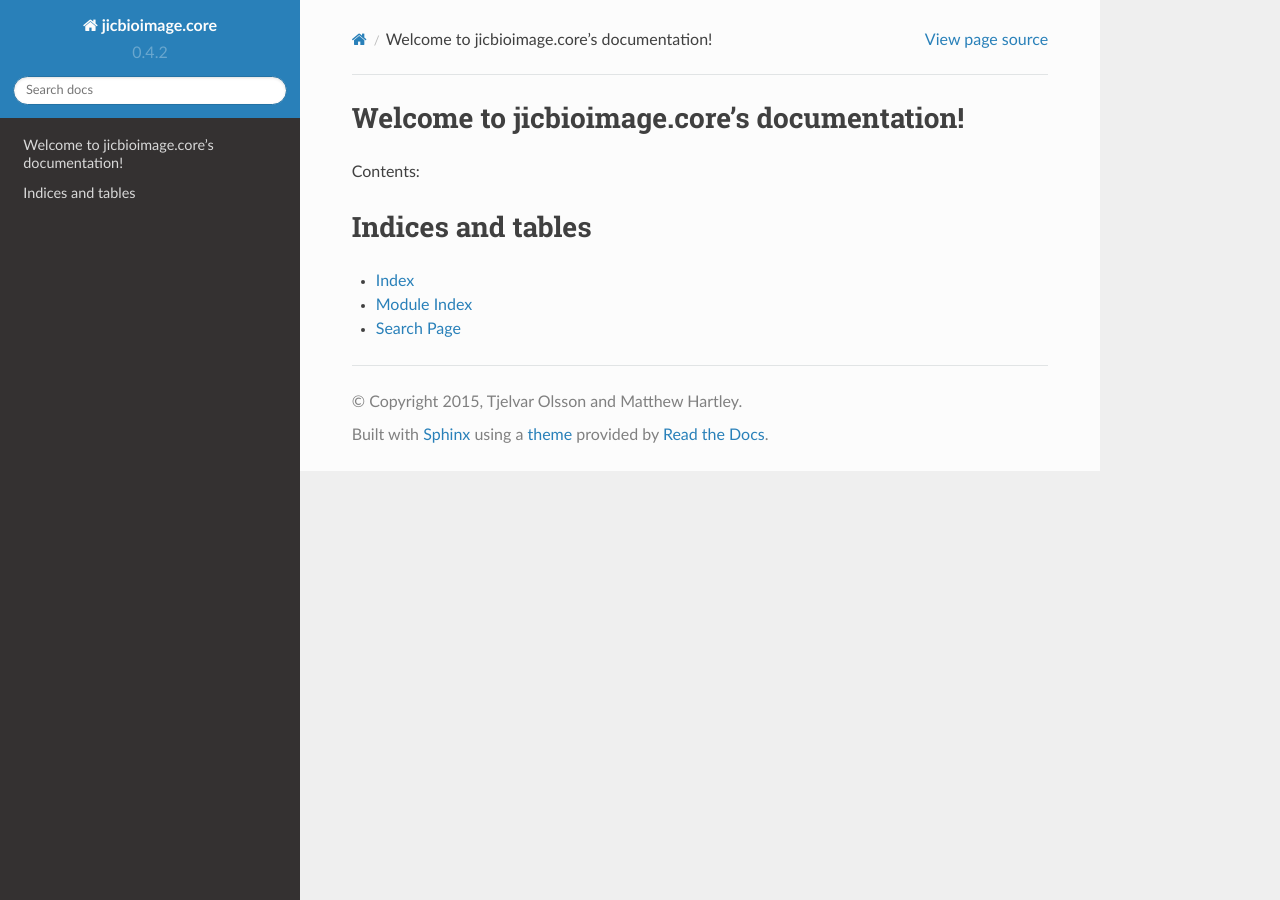
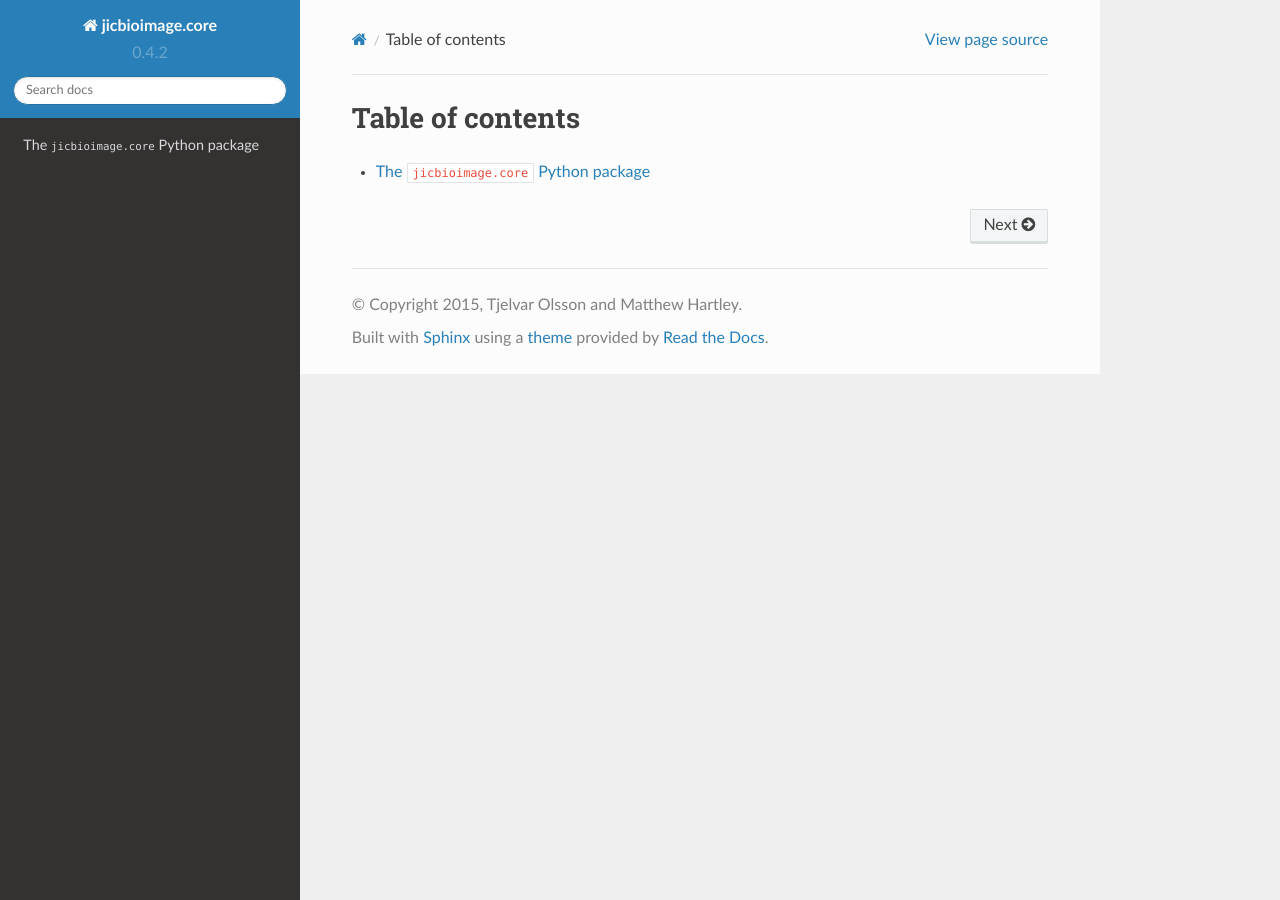
Before and after one commit to JIC-CSB/jicbioimage.core, a Sphinx documentation site: the page built from docs/source/index.rst, in a window 1280 px wide. Built offline with Sphinx 7.4.7 and the Read the Docs theme 2.0.0, drawn with Linux system fonts in a browser that asks for light colours.

Commit message:
Included readme content in the documentation.

```diff
--- a/README.rst
+++ b/README.rst
@@ -1,5 +1,5 @@
-``jicbioimage.core``
-====================
+The ``jicbioimage.core`` Python package
+=======================================
 
 .. image:: https://badge.fury.io/py/jicbioimage.core.svg
    :target: http://badge.fury.io/py/jicbioimage.core
--- a/docs/source/index.rst
+++ b/docs/source/index.rst
@@ -1,21 +1,7 @@
-.. jicbioimage.core documentation master file, created by
-   sphinx-quickstart on Wed Aug 26 16:38:33 2015.
-   You can adapt this file completely to your liking, but it should at least
-   contain the root `toctree` directive.
-
-Welcome to jicbioimage.core's documentation!
-============================================
-
-Contents:
+Table of contents
+=================
 
 .. toctree::
    :maxdepth: 2
 
-
-
-Indices and tables
-==================
-
-* :ref:`genindex`
-* :ref:`modindex`
-* :ref:`search`
+   readme
--- /dev/null
+++ b/docs/source/readme.rst
@@ -0,0 +1 @@
+.. include:: ../../README.rst
```
